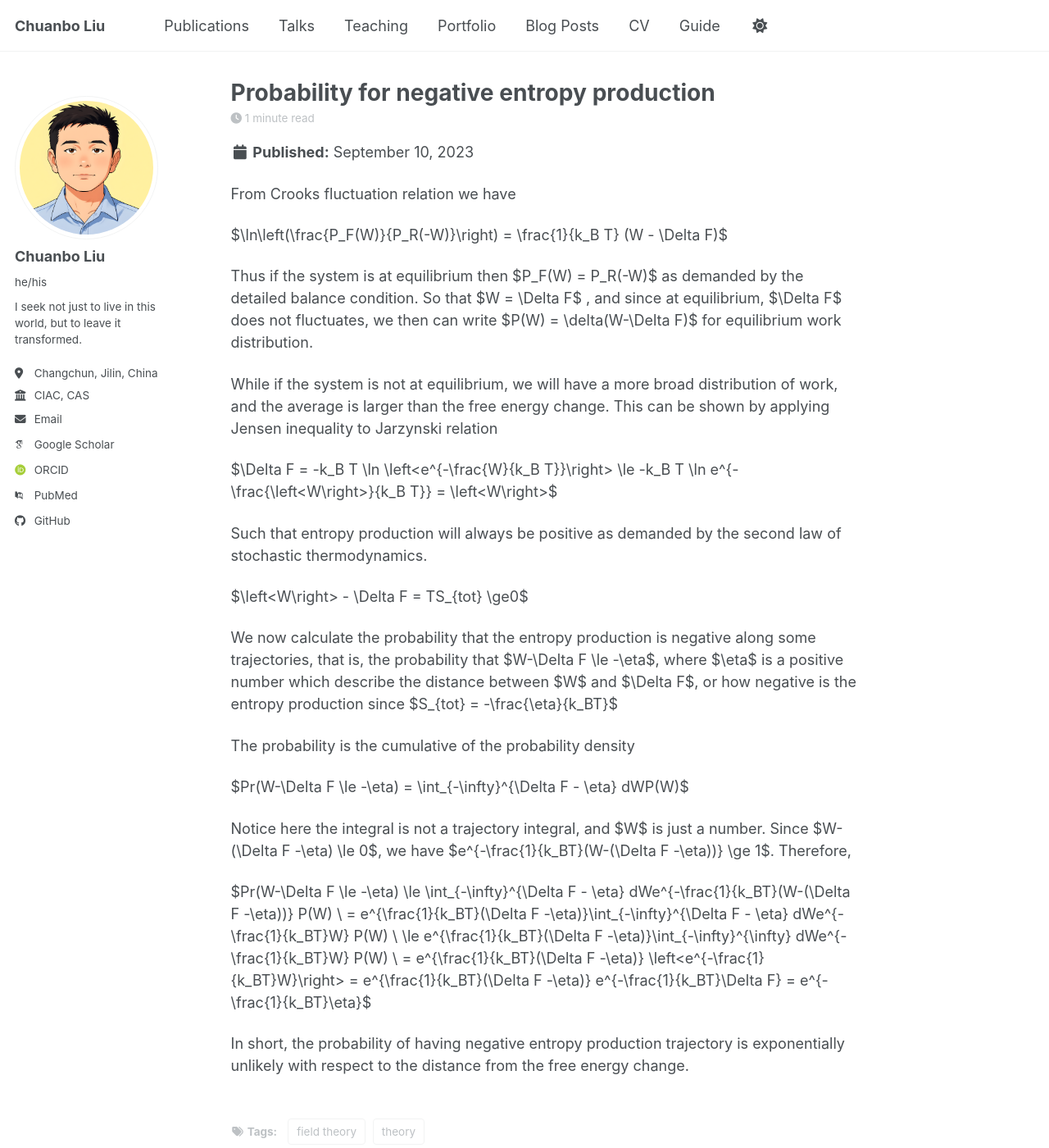
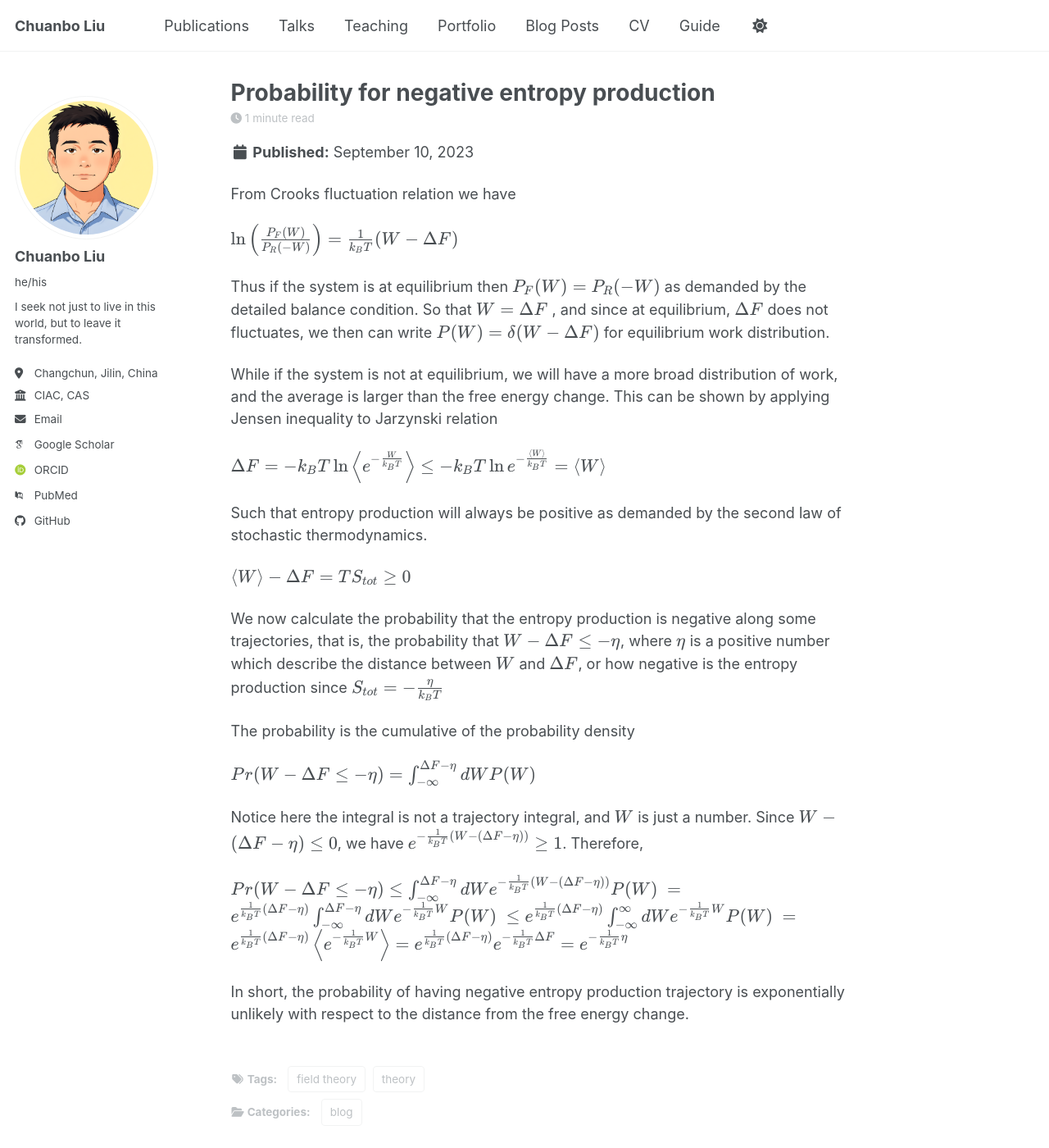
Before and after one commit to cbliu111/cbliu111.github.io, a Jekyll site: the page built from _posts/2023-09-10-negative_entropy.md, in a window 1280 px wide and 1400 px high. Shown: the whole window at 82% size. Built offline with Jekyll 4.4.1, drawn with Linux system fonts in a browser that asks for light colours; some web fonts are replaced; a script bundle is joined from its source files by our own code; library files that are not in the unit come from our copies; some of the changed lines change nothing that is shown.

Commit message:
Update custom.html

```diff
--- a/_includes/head/custom.html
+++ b/_includes/head/custom.html
@@ -15,3 +15,16 @@
 <meta name="theme-color" content="#ffffff"/>
 
 <!-- end custom head snippets -->
+
+{% if page.math or page.mathjax %}
+  <link rel="stylesheet" href="https://cdn.jsdelivr.net/npm/katex@0.16.9/dist/katex.min.css">
+  <script defer src="https://cdn.jsdelivr.net/npm/katex@0.16.9/dist/katex.min.js"></script>
+  <script defer src="https://cdn.jsdelivr.net/npm/katex@0.16.9/dist/contrib/auto-render.min.js"
+    onload="renderMathInElement(document.body, {
+      delimiters: [
+        {left: '$$', right: '$$', display: true},
+        {left: '$', right: '$', display: false}
+      ]
+    });">
+  </script>
+{% endif %}
```
